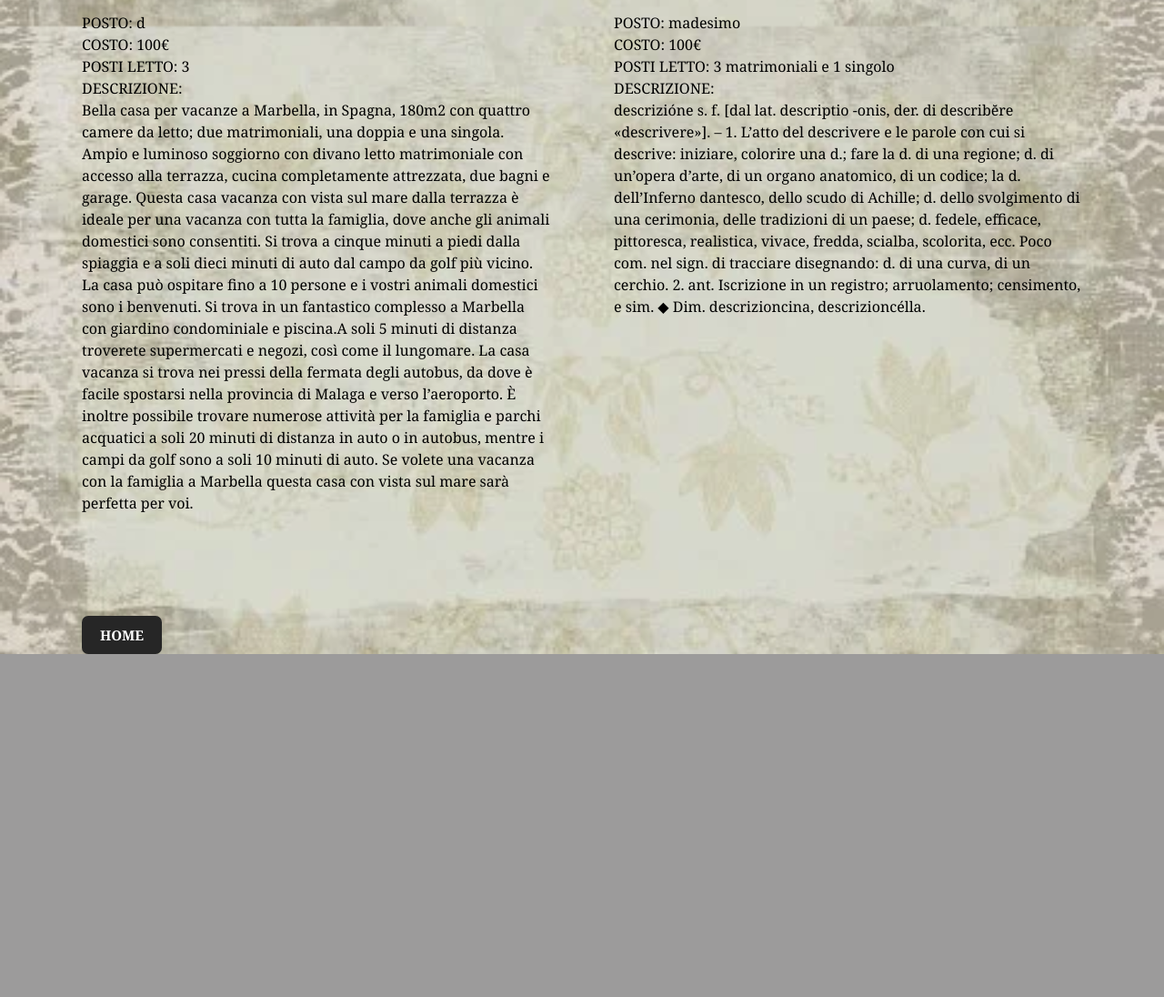
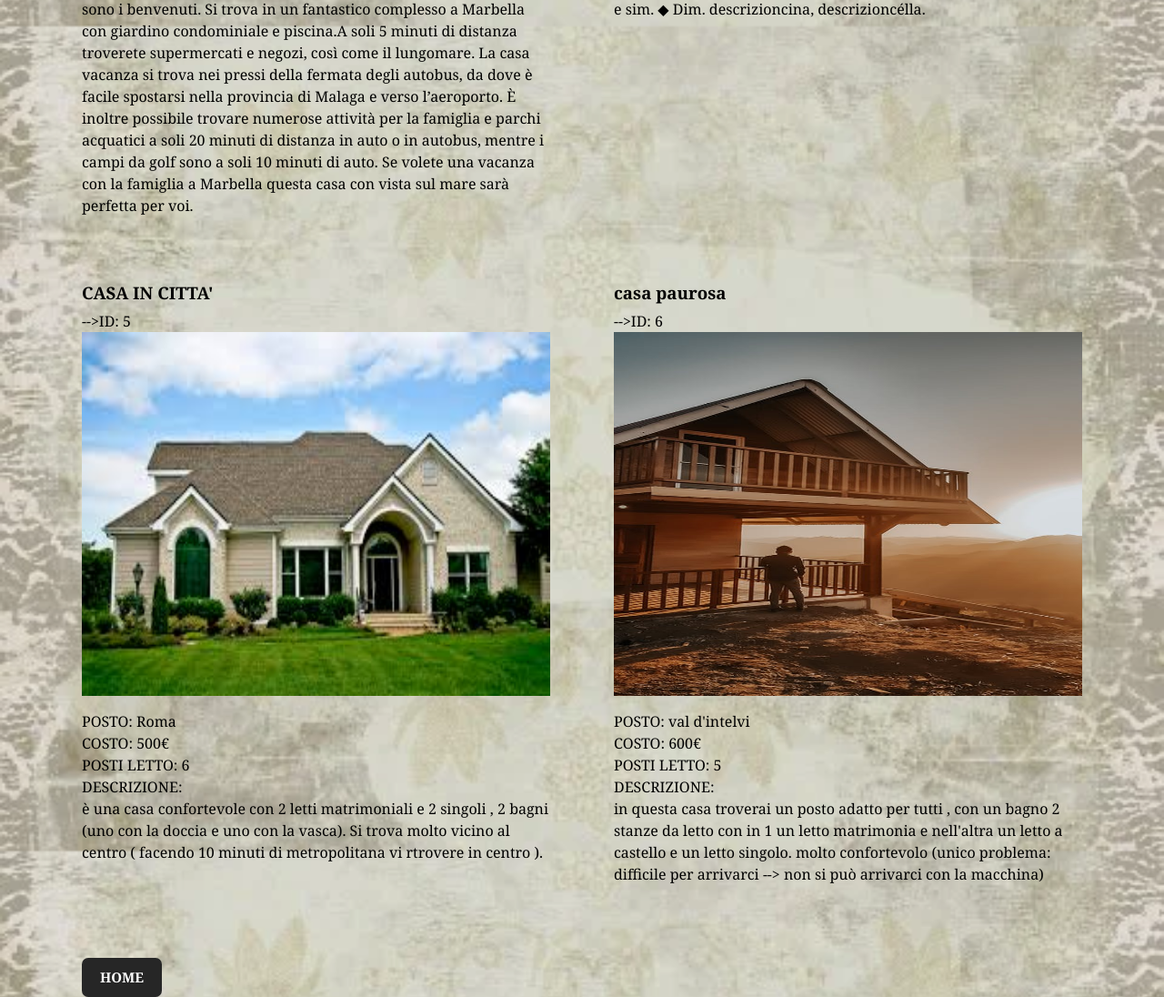
Before and after one commit to MarcelloPignata/OpenDay2020, a PHP site: page / in a window 1280 px wide. Shown: the part 2691-3787 px from the top of the page at 91% size. Before the commit the page ends 3410 px from the top, so only its background shows below. Run offline with PHP 8.4, Linux system fonts and the light colour scheme.

Commit message:
Add files via upload

```diff
--- /dev/null
+++ b/Web/public_html/appartamenti.csv
@@ -0,0 +1,6 @@
+1|CASA STUPENDA|img1.jpg|Rimini|100|3 letti singoli e 3 matrimoniali|Bella casa per vacanze a Marbella, in Spagna, 180m2 con quattro camere da letto; due matrimoniali, una doppia e una singola. Ampio e luminoso soggiorno con divano letto matrimoniale con accesso alla terrazza, cucina completamente attrezzata, due bagni e garage. Questa casa vacanza con vista sul mare dalla terrazza è ideale per una vacanza con tutta la famiglia, dove anche gli animali domestici sono consentiti. Si trova a cinque minuti a piedi dalla spiaggia e a soli dieci minuti di auto dal campo da golf più vicino. La casa può ospitare fino a 10 persone e i vostri animali domestici sono i benvenuti. Si trova in un fantastico complesso a Marbella con giardino condominiale e piscina.A soli 5 minuti di distanza troverete supermercati e negozi, così come il lungomare. La casa vacanza si trova nei pressi della fermata degli autobus, da dove è facile spostarsi nella provincia di Malaga e verso l’aeroporto. È inoltre possibile trovare numerose attività per la famiglia e parchi acquatici a soli 20 minuti di distanza in auto o in autobus, mentre i campi da golf sono a soli 10 minuti di auto. Se volete una vacanza con la famiglia a Marbella questa casa con vista sul mare sarà perfetta per voi.
+2|casa in motagna|img2.jpg|campodolcino|100|3 letti singoli e 3 matrimoniali| Bella casa per vacanze a Marbella, in Spagna, 180m2 con quattro camere da letto; due matrimoniali, una doppia e una singola. Ampio e luminoso soggiorno con divano letto matrimoniale con accesso alla terrazza, cucina completamente attrezzata, due bagni e garage. Questa casa vacanza con vista sul mare dalla terrazza è ideale per una vacanza con tutta la famiglia, dove anche gli animali domestici sono consentiti. Si trova a cinque minuti a piedi dalla spiaggia e a soli dieci minuti di auto dal campo da golf più vicino. La casa può ospitare fino a 10 persone e i vostri animali domestici sono i benvenuti. Si trova in un fantastico complesso a Marbella con giardino condominiale e piscina.A soli 5 minuti di distanza troverete supermercati e negozi, così come il lungomare. La casa vacanza si trova nei pressi della fermata degli autobus, da dove è facile spostarsi nella provincia di Malaga e verso l’aeroporto. È inoltre possibile trovare numerose attività per la famiglia e parchi acquatici a soli 20 minuti di distanza in auto o in autobus, mentre i campi da golf sono a soli 10 minuti di auto. Se volete una vacanza con la famiglia a Marbella questa casa con vista sul mare sarà perfetta per voi.
+3|casa in motagna|img3.jpg|d|100|3| Bella casa per vacanze a Marbella, in Spagna, 180m2 con quattro camere da letto; due matrimoniali, una doppia e una singola. Ampio e luminoso soggiorno con divano letto matrimoniale con accesso alla terrazza, cucina completamente attrezzata, due bagni e garage. Questa casa vacanza con vista sul mare dalla terrazza è ideale per una vacanza con tutta la famiglia, dove anche gli animali domestici sono consentiti. Si trova a cinque minuti a piedi dalla spiaggia e a soli dieci minuti di auto dal campo da golf più vicino. La casa può ospitare fino a 10 persone e i vostri animali domestici sono i benvenuti. Si trova in un fantastico complesso a Marbella con giardino condominiale e piscina.A soli 5 minuti di distanza troverete supermercati e negozi, così come il lungomare. La casa vacanza si trova nei pressi della fermata degli autobus, da dove è facile spostarsi nella provincia di Malaga e verso l’aeroporto. È inoltre possibile trovare numerose attività per la famiglia e parchi acquatici a soli 20 minuti di distanza in auto o in autobus, mentre i campi da golf sono a soli 10 minuti di auto. Se volete una vacanza con la famiglia a Marbella questa casa con vista sul mare sarà perfetta per voi.
+4|casa in motagna|img4.jfif|madesimo|100|3 matrimoniali e 1 singolo|descrizióne s. f. [dal lat. descriptio -onis, der. di describĕre «descrivere»]. – 1. L’atto del descrivere e le parole con cui si descrive: iniziare, colorire una d.; fare la d. di una regione; d. di un’opera d’arte, di un organo anatomico, di un codice; la d. dell’Inferno dantesco, dello scudo di Achille; d. dello svolgimento di una cerimonia, delle tradizioni di un paese; d. fedele, efficace, pittoresca, realistica, vivace, fredda, scialba, scolorita, ecc. Poco com. nel sign. di tracciare disegnando: d. di una curva, di un cerchio. 2. ant. Iscrizione in un registro; arruolamento; censimento, e sim. ◆ Dim. descrizioncina, descrizioncélla.
+5|CASA IN CITTA'|img5.jfif|Roma|500|6|è una casa confortevole con 2 letti matrimoniali e 2 singoli , 2 bagni (uno con la doccia e uno con la vasca). Si trova molto vicino al centro ( facendo 10 minuti di metropolitana vi rtrovere in centro ).
+6|casa paurosa|img6.jpeg|val d'intelvi|600|5| in questa casa troverai un posto adatto per tutti , con un bagno 2 stanze da letto con in 1 un letto matrimonia e nell'altra un letto a castello e un letto singolo. molto confortevolo (unico problema: difficile per arrivarci --> non si può arrivarci con la macchina)
--- a/Web/public_html/index.php
+++ b/Web/public_html/index.php
@@ -82,7 +82,7 @@
 
 
 
-        $dati = file_get_contents("write.csv");
+        $dati = file_get_contents("appartamenti.csv");
 
         $part = explode(PHP_EOL, $dati);
 
--- a/Web/public_html/lettura.php
+++ b/Web/public_html/lettura.php
@@ -34,7 +34,7 @@
 
             <!-- ho inserito 3 possibili pagine web in alto a destra -->
 
-          <li><a href="Index.php">Home</a></li>
+          <li><a href="index.php">Home</a></li>
 
           <li><a href="Modifica.html">Modifica</a></li>
 
@@ -66,7 +66,7 @@
 
           echo '</tr>';
 
-           $datilettura = file_get_contents("read.csv");
+           $datilettura = file_get_contents("ordini.csv");
 
            $part = explode(PHP_EOL, $datilettura);
 
--- /dev/null
+++ b/Web/public_html/ordini.csv
@@ -0,0 +1,2 @@
+1|elia.colomb18@gmail.com|10/11/2020|17/11/2020
+1|francesco.lamberti@gmail.com|20/11/2020|25/11/2020
--- a/Web/public_html/prova.php
+++ b/Web/public_html/prova.php
@@ -174,7 +174,7 @@
               echo "premere su modifica e rinserire gli elementi".'<br/>';
             }else{
 
-            $file = fopen("write", "a");
+            $file = fopen("appartamenti.csv", "a");
 
             fwrite($file, "\r\n");
 
--- a/Web/public_html/style.css
+++ b/Web/public_html/style.css
@@ -8,6 +8,14 @@
 
   }
 
+
+  p
+  {
+    color: black;
+    height: -150px;
+    font-size: 110%;
+    font-weight: 600;
+  }
   .titolo{
     color: rgb(248, 87, 87);
     height: 170px;
@@ -24,6 +32,14 @@
     max-height: 50000px;
   }
 
+
+  #nascondi{
+    display: none;
+  }
+
+#nascondi2{
+  display: none;
+  }
 
   body {
 
@@ -298,7 +314,7 @@
 
   .box img {
     width: 100%;
-    height: 35%;
+    height: 400px;
     margin-bottom: 10px;
   }
 
```
Also changed, not shown: Web/public_html/Modifica.html (+9 -11 lines), Web/public_html/main.js (added, +9 -0 lines), Web/public_html/img/img5.jfif (added), Web/public_html/img/img6.jpeg (added).
